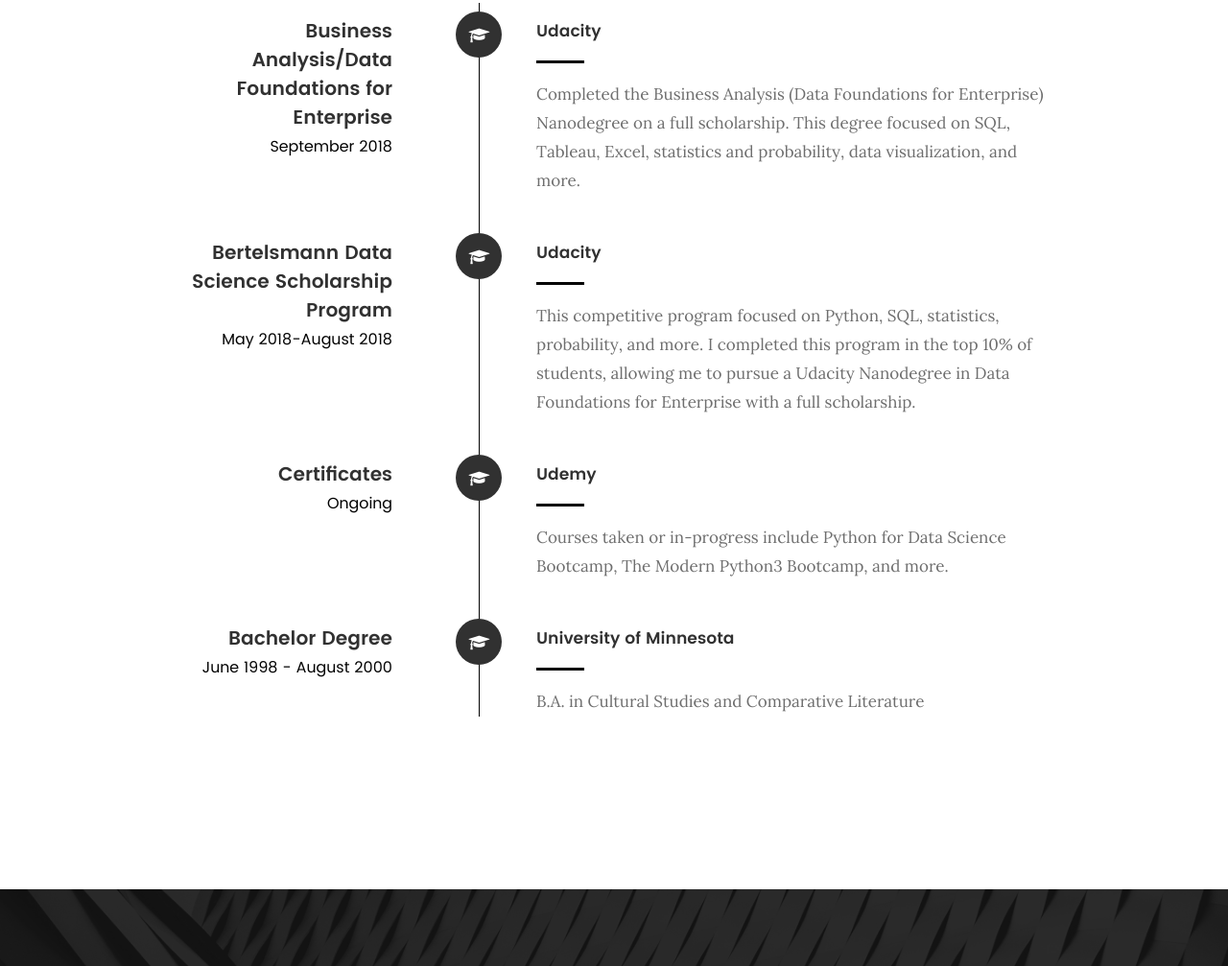
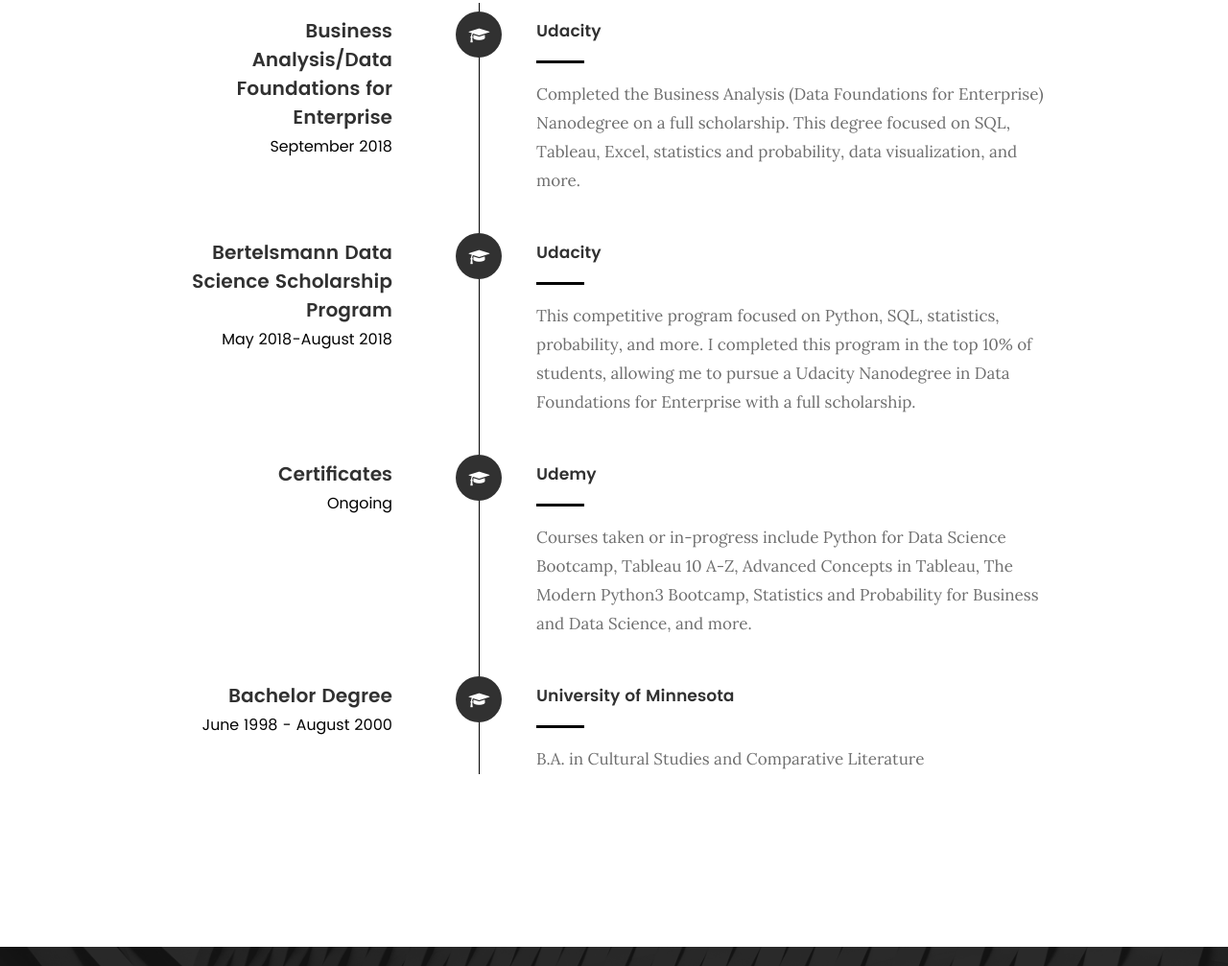
Before and after one commit to bonn0062/anne_bonner, a plain HTML site: page index.html in a window 1280 px wide. Shown: the part 4938-5945 px from the top of the page at 96% size. Drawn offline with Linux system fonts and the light colour scheme; files whose address does not match are found by name.

Commit message:
updated certificates

```diff
--- a/index.html
+++ b/index.html
@@ -594,7 +594,7 @@
 
 	   				<div class="timeline-content">
 	   					<h4>Udemy</h4>
-	   					<p>Courses taken or in-progress include Python for Data Science Bootcamp, The Modern Python3 Bootcamp, and more. </p>
+	   					<p>Courses taken or in-progress include Python for Data Science Bootcamp, Tableau 10 A-Z, Advanced Concepts in Tableau, The Modern Python3 Bootcamp, Statistics and Probability for Business and Data Science, and more. </p>
 	   				</div>
 
 	   			</div> <!-- /timeline-block -->
```
